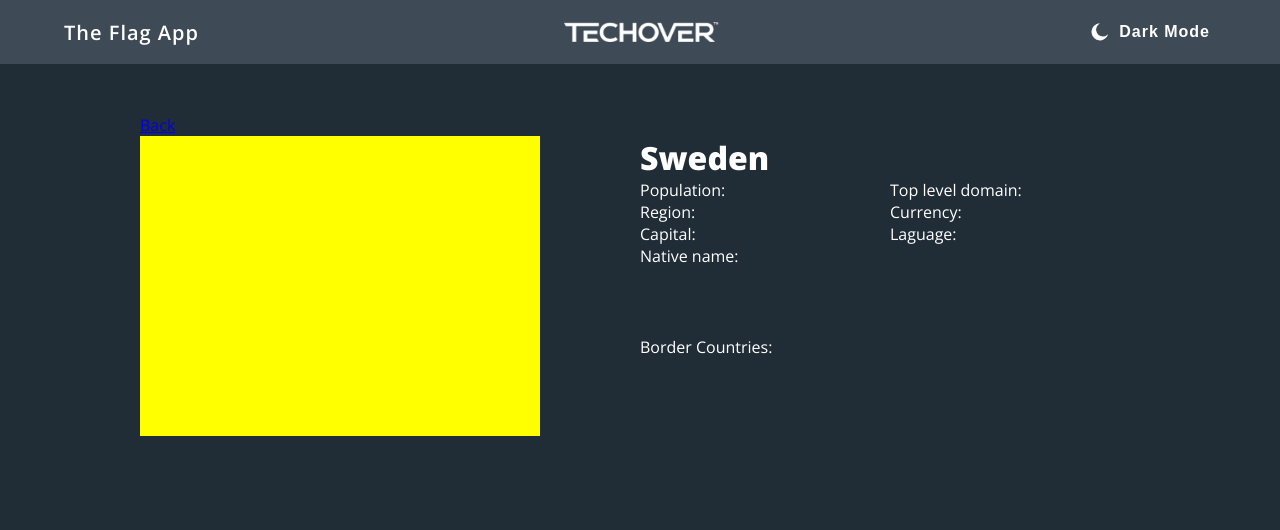
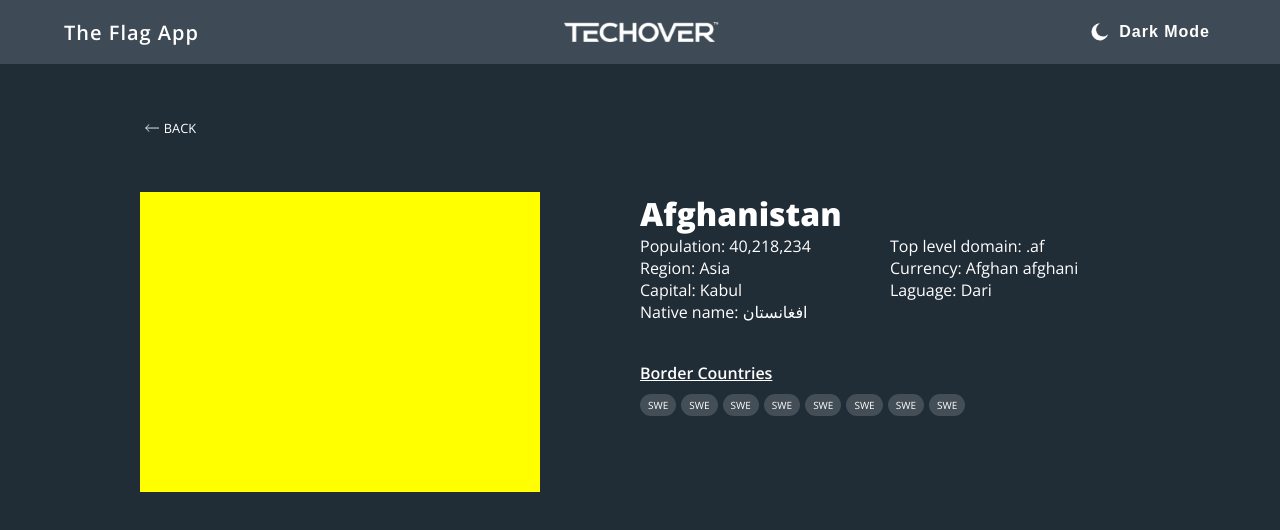
Before and after one commit to Krsval/flagProject, a React (Vite) app: page /country in a window 1280 px wide. Shown: the top 530 px of the page. Built offline with nearby package versions, Linux system fonts and the light colour scheme.

Commit message:
Connecting Homepage to CountryPage

```diff
--- a/src/App.jsx
+++ b/src/App.jsx
@@ -13,8 +13,9 @@ const router = createBrowserRouter(createRoutesFromElements(
   </Route>
 ))
 
+
+
 function App() {
-
   return (
     <>
       <RouterProvider router={router} />
--- a/src/components/CountryCard/CountryCard.css
+++ b/src/components/CountryCard/CountryCard.css
@@ -43,4 +43,5 @@
 .text-section div {
   display: flex;
   align-items: center;
+  gap: 5px;
 }
--- a/src/components/CountryCard/CountryCard.jsx
+++ b/src/components/CountryCard/CountryCard.jsx
@@ -1,8 +1,10 @@
 import "./CountryCard.css";
+import { Link } from "react-router-dom";
 
-const CountryCard = ({ flag, country, capital, population, languages }) => {
+const CountryCard = ({ flag, country, capital, population, languages, onClick }) => {
+
   return (
-    <div className="CountryCard">
+    <div className="CountryCard" onClick={onClick}>
       <div className="flag">
         <img src={flag} alt={country} />
       </div>
@@ -10,7 +12,7 @@ const CountryCard = ({ flag, country, capital, population, languages }) => {
         <h4>{country}</h4>
         <br />
         <div>
-          <h5>Capital: </h5>
+          <h5>Capital:</h5>
           <p>{capital}</p>
         </div>
         <div>
--- a/src/components/Dropdown/Dropdown.css
+++ b/src/components/Dropdown/Dropdown.css
@@ -23,8 +23,10 @@
     justify-content: space-between;
     width: 100%;
     color: white;
-    font-size: 1.1rem;
     font-weight: normal;
+    font-weight: 300;
+    font-size: 1.0rem;
+    font-family: 'Open Sans', sans-serif;
 }
 
 .Dropdown img {
@@ -33,12 +35,6 @@
 
 .Dropdown:hover, .Dropdown:focus {
     border: 1px solid white;
-}
-
-.Dropdown button {
-    font-weight: 300;
-    font-size: 1.0rem;
-    font-family: 'Open Sans', sans-serif;
 }
 
 .dropdown-content {
--- /dev/null
+++ b/src/components/Snippet/Snippet.css
@@ -0,0 +1,16 @@
+.snippet {
+    font-weight: 300;
+    padding: 4px 8px;
+    border-radius: 40px;
+    font-size: 10px;
+    display: flex;
+    flex-direction: column;
+    color: white;
+    text-decoration: none;
+    transition: all 0.1s;
+    background-color: #444E56;
+}
+
+.snippet:hover {
+    background-color: #606d76;
+}
--- /dev/null
+++ b/src/components/Snippet/Snippet.jsx
@@ -0,0 +1,14 @@
+import React from "react";
+import "./Snippet.css";
+
+const Snippet = () => {
+  return (
+    <div>
+      <a href="/" className="snippet">
+        SWE
+      </a>
+    </div>
+  );
+};
+
+export default Snippet;
--- a/src/pages/CountryPage.css
+++ b/src/pages/CountryPage.css
@@ -5,12 +5,36 @@
     justify-content: center;
     max-width: 1000px;
     margin: 50px auto;
+    gap: 50px;
+}
+
+.go-back-button {
+    font-weight: 300;
+    color: white;
+    text-decoration: none;
+    display: flex;
+    align-items: center;
+    gap: 5px;
+    font-size: 0.8rem;
+    width: fit-content;
+    padding: 5px;
+    border-radius: 5px;
+    transition: all 0.2s;
+}
+
+.go-back-button:hover {
+    background-color: #3e4a55a2;
+}
+
+.go-back-button img {
+    height: 8px;
 }
 
 .country-section {
     display: flex;
     justify-content: space-between;
     position: relative;
+    gap: 50px;
 }
 
 .img-tag {
@@ -23,11 +47,11 @@
  display: flex;
  flex-direction: column;
  justify-content: space-between;
+ max-width: 500px;
 }
 
 .country-info div {
     display: flex;
-    width: 500px;
     justify-content: space-between;
 }
 
@@ -36,5 +60,18 @@
 }
 
 .border-countries {
-    height:100px;
+    font-weight: 600;
+    height:130px;
+    display: flex;
+    flex-direction: column;
+    gap: 10px;
 }
+.border-countries h4 {
+    font-weight: 600;
+    text-decoration: underline;
+}
+.snippets {
+    display: flex;
+    flex-wrap: wrap;
+    gap: 5px;
+}
--- a/src/pages/CountryPage.jsx
+++ b/src/pages/CountryPage.jsx
@@ -1,33 +1,47 @@
-import React from "react";
+
 import useCountries from "../util/useCountries.js";
 import "./CountryPage.css";
+import Snippet from "../components/Snippet/Snippet.jsx";
 
 const CountryPage = (country) => {
   return (
     <div className="country-page">
-      <a href="/" className="go-back-btn">
-        Back
+      <a className="go-back-button" href="/">
+        <img src="src\assets\arrow-left.svg" alt="" />
+        BACK
       </a>
       <div className="country-section">
         <div className="img-tag"></div>
         <div className="overall-country-info">
           <div className="country-info">
-            <h1>Sweden</h1>
+            <h1>Afghanistan</h1>
             <div>
               <section className="left-text-section">
-                <p>Population:</p>
-                <p>Region:</p>
-                <p>Capital:</p>
-                <p>Native name:</p>
+                <p>Population: 40,218,234</p>
+                <p>Region: Asia</p>
+                <p>Capital: Kabul</p>
+                <p>Native name: افغانستان</p>
               </section>
               <section className="right-text-section">
-                <p>Top level domain:</p>
-                <p>Currency:</p>
-                <p>Laguage:</p>
+                <p>Top level domain: .af</p>
+                <p>Currency: Afghan afghani</p>
+                <p>Laguage: Dari</p>
               </section>
             </div>
           </div>
-          <div className="border-countries">Border Countries:</div>
+          <div className="border-countries">
+            <h4>Border Countries</h4>
+            <div className="snippets">
+              <Snippet />
+              <Snippet />
+              <Snippet />
+              <Snippet />
+              <Snippet />
+              <Snippet />
+              <Snippet />
+              <Snippet />
+            </div>
+          </div>
         </div>
       </div>
     </div>
--- a/src/pages/Home.jsx
+++ b/src/pages/Home.jsx
@@ -1,4 +1,4 @@
-import React, { useState } from "react";
+import React, { useState, useEffect } from "react";
 import "./Home.css";
 import useCountries from "../util/useCountries.js";
 import CountryCard from "../components/CountryCard/CountryCard";
@@ -8,12 +8,14 @@ import Dropdown from "../components/Dropdown/Dropdown";
 const Home = () => {
   const [searchItem, setSearchItem] = useState("");
   const [filterRegion, setFilterRegion] = useState("");
+  const [selectedCountryIndex, setSelectedCountryIndex] = useState(null);
 
 
   // Filtreras i useCountries.js
   const handleSearch = (searchTerm) => {
     setSearchItem(searchTerm);
   };
+
 
   // Filtreras i useCountries.js
   const handleRegionFilter = (region) => {
@@ -22,6 +24,20 @@ const Home = () => {
 
   const countries = useCountries();
 
+  //Skriver ut vilket land man klickar på i konsolen
+
+  const chooseCountry = (index) => {
+    setSelectedCountryIndex(index);
+  };
+
+  useEffect(() => {
+    if (selectedCountryIndex !== null) {
+      if (selectedCountryIndex === countries.findIndex((country) => country.name.common === countries[selectedCountryIndex].name.common)) {
+        ;
+      }
+    }
+  }, [selectedCountryIndex, countries]);
+
   return (
     <div className="home-page">
       <div className="search">
@@ -29,7 +45,7 @@ const Home = () => {
         <Dropdown onSelectRegion={handleRegionFilter} />
       </div>
       <div className="card-layout">
-        {countries.map((country) => (
+        {countries.map((country, index) => (
           <CountryCard
             key={country.name.common}
             flag={country.flags.png}
@@ -37,6 +53,7 @@ const Home = () => {
             capital={country.capital}
             population={new Intl.NumberFormat("en-US").format(country.population)}
             languages={Object.values(country.languages).slice(0,1)}
+            onClick={() => {chooseCountry(index)}}
           />
         ))}
       </div>
--- a/src/util/useCountries.js
+++ b/src/util/useCountries.js
@@ -20,12 +20,15 @@ const useCountries = () => {
     fetchCountries();
   }, []);
 
+  //.filter funktion på region i dropdown, sökfält och .sort på alfabetisk ordning
 
-  //.filter funktion på region i dropdown, sökfält och .sort på alfabetisk ordning
-  return countries
-    .filter((country) => country.name.common.toLowerCase().includes(searchItem.toLowerCase()))
-    .filter((country) => !filterRegion || country.region.toLowerCase() === filterRegion.toLowerCase())
-    .sort((a, b) => a.name.common.localeCompare(b.name.common));
+  const searchCountry = countries.filter((country) => country.name.common.toLowerCase().includes(searchItem.toLowerCase()))
+
+  const filterByRegion = countries.filter((country) => !filterRegion || country.region.toLowerCase() === filterRegion.toLowerCase())
+
+  const alphabeticOrder = countries.sort((a, b) => a.name.common.localeCompare(b.name.common));
+
+  return (searchCountry, filterByRegion, alphabeticOrder)
 };
 
 export default useCountries;
```
